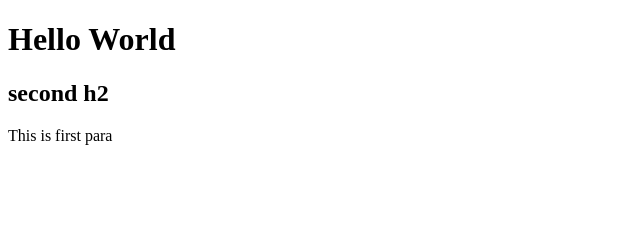
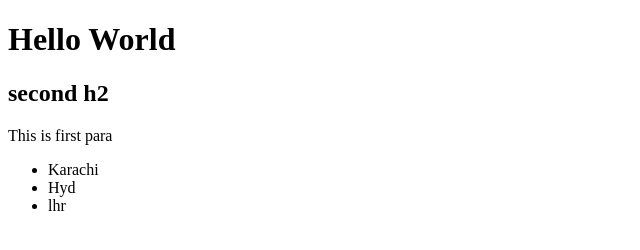
Before and after one commit to MoizAli6787/firstproject, a plain HTML site: page index.html in a window 1280 px wide. Shown: the whole page, without its empty margins (0-640 px from the left). Drawn offline with Linux system fonts and the light colour scheme.

Commit message:
ul tage added in index.html

```diff
--- a/index.html
+++ b/index.html
@@ -10,5 +10,13 @@
     <h1>Hello World</h1>
     <h2>second h2</h2>
     <p>This is first para</p>
+
+    <ul>
+        <li>Karachi</li>
+        <li>Hyd</li>
+        <li>lhr</li>
+    </ul>
+
+
 </body>
 </html>
```
